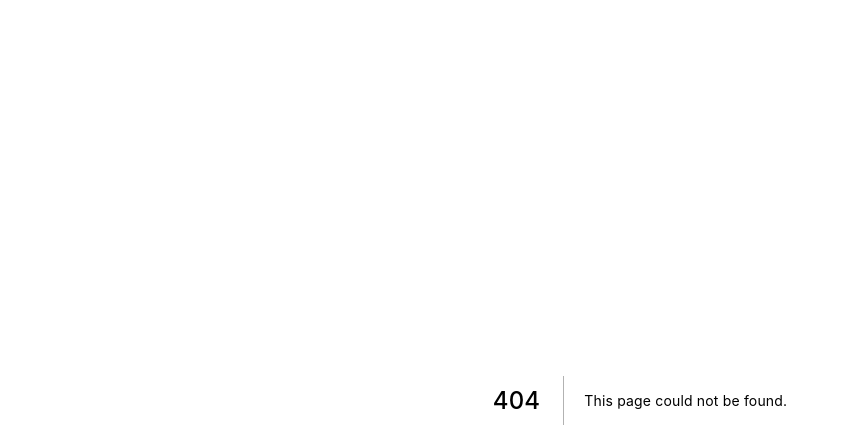
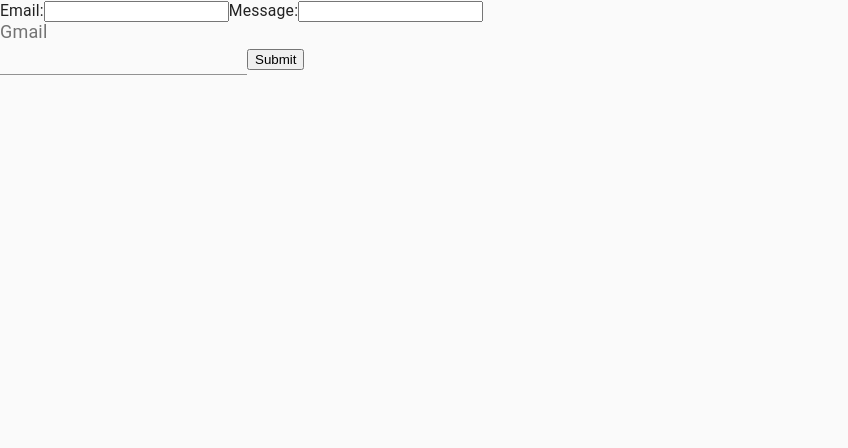
Before and after one commit to choozin/portfolio, a Next.js app: page /contact/myform in a window 1280 px wide. Before the commit this address had no page. Shown: the top 448 px of the page, without its empty margins (0-848 px from the left). Built offline with nearby package versions, Linux system fonts and the light colour scheme.

Commit message:
Fixed api problem, replaced with formspree

```diff
--- /dev/null
+++ b/pages/contact/myform.js
@@ -0,0 +1,66 @@
+import React from "react";
+import {
+    FormControl,
+    InputLabel,
+    Input,
+    FormHelperText,
+    TextField,
+    Paper,
+    Select,
+    MenuItem,
+    Checkbox,
+    ListItemText,
+    Button,
+    Icon,
+} from '@material-ui/core'
+
+export default class MyForm extends React.Component {
+    constructor(props) {
+        super(props);
+        this.submitForm = this.submitForm.bind(this);
+        this.state = {
+            status: ""
+        };
+    }
+
+    render() {
+        const { status } = this.state;
+        return (
+            <form
+                onSubmit={this.submitForm}
+                action="https://formspree.io/f/mqkgnoye"
+                method="POST"
+            >
+                <label>Email:</label>
+                <input type="email" name="email" />
+                <label>Message:</label>
+                <input type="text" name="message" />
+
+                <InputLabel htmlFor="gmail">Gmail</InputLabel>
+                <Input name="gmail" id="gmail" aria-describedby="my-helper-text" />
+
+                {status === "SUCCESS" ? <p>Thanks!</p> : <button>Submit</button>}
+                {status === "ERROR" && <p>Ooops! There was an error.</p>}
+            </form>
+        );
+    }
+
+    submitForm(ev) {
+        ev.preventDefault();
+        const form = ev.target;
+        const data = new FormData(form);
+        const xhr = new XMLHttpRequest();
+        xhr.open(form.method, form.action);
+        xhr.setRequestHeader("Accept", "application/json");
+        xhr.onreadystatechange = () => {
+            if (xhr.readyState !== XMLHttpRequest.DONE) return;
+            if (xhr.status === 200) {
+                form.reset();
+                this.setState({ status: "SUCCESS" });
+            } else {
+                this.setState({ status: "ERROR" });
+            }
+        };
+        xhr.send(data);
+    }
+}
```
Also changed, not shown: pages/contact.tsx (+22 -5 lines).
